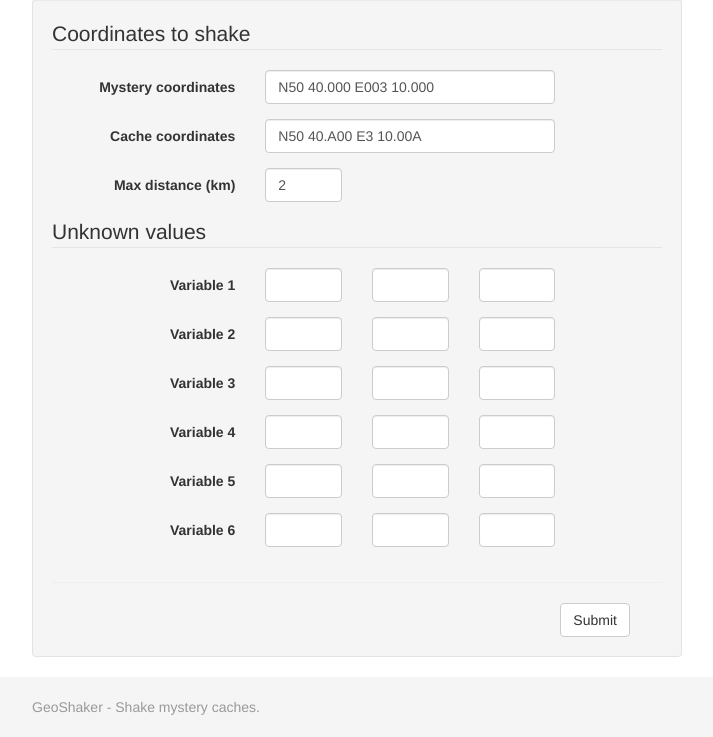
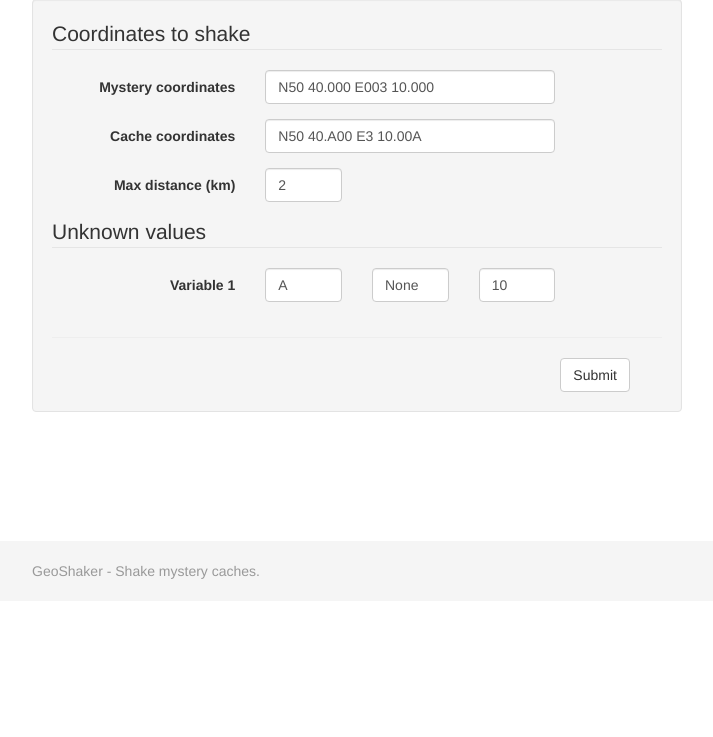
Before and after one commit to driquet/geoshaker, a Flask app: page / in a window 1280 px wide. Shown: the part 199-936 px from the top of the page, without its empty margins (283-996 px from the left). After the commit the page ends 778 px from the top, so only its background shows below. Run offline with Flask 2, Linux system fonts and the light colour scheme.

Commit message:
Templating (unkown forms : default value or existing value)

```diff
--- a/geoshake/frontend/forms.py
+++ b/geoshake/frontend/forms.py
@@ -75,6 +75,9 @@
         validators.NumberRange(min=1, message="Must be greater or equal to %(min)d."),
     ], default=2)
 
+    # Unknowns / Variables
+    variables = FieldList(FormField(UnknownForm), [validators.required()], min_entries=1, max_entries=6)
+
 
 if __name__ == '__main__':
     coord = "N50 40.A00 E3 10.00A"
--- a/geoshake/frontend/templates/forms.html
+++ b/geoshake/frontend/templates/forms.html
@@ -21,13 +21,16 @@
     <div class="form-group">
         <label for="{{ field.symbol.id }}" class="col-sm-4 control-label">Variable {{ idx }}</label>
         <div class="col-sm-2 {% if 'symbol' in field.errors %}has-error{% endif %}">
-            <input type="text" name="{{ field.symbol.id }}" id="{{ field.symbol.id }}" class="form-control">
+            <input type="text" name="{{ field.symbol.id }}" id="{{ field.symbol.id }}" class="form-control"
+            value="{% if field.symbol.data %}{{ field.symbol.data }}{% else %}{{ field.default}}{% endif %}">
         </div>
         <div class="col-sm-2 {% if 'min_val' in field.errors %}has-error{% endif %}">
-            <input type="text" name="{{ field.min_val.id }}" id="{{ field.min_val.id }}" class="form-control">
+            <input type="text" name="{{ field.min_val.id }}" id="{{ field.min_val.id }}" class="form-control"
+            value="{% if field.min_val.data %}{{ field.min_val.data }}{% else %}{{ field.default}}{% endif %}">
         </div>
         <div class="col-sm-2 {% if 'max_val' in field.errors %}has-error{% endif %}">
-            <input type="text" name="{{ field.max_val.id }}" id="{{ field.max_val.id }}" class="form-control">
+            <input type="text" name="{{ field.max_val.id }}" id="{{ field.max_val.id }}" class="form-control"
+            value="{% if field.max_val.data %}{{ field.max_val.data }}{% else %}{{ field.default}}{% endif %}">
         </div>
 
     </div>
--- a/geoshake/frontend/templates/home.html
+++ b/geoshake/frontend/templates/home.html
@@ -24,7 +24,7 @@
 
         <fieldset>
             <legend>Unknown values</legend>
-            {% for var in variables %}
+            {% for var in form.variables %}
                 {{ m.form_variable(var, loop.index) }}
             {% endfor %}
         </fieldset>
--- a/geoshake/frontend/views.py
+++ b/geoshake/frontend/views.py
@@ -6,10 +6,9 @@
 @app.route('/', methods=['GET', 'POST'])
 def hello_world():
     form = forms.ShakerForm(request.form)
-    variables = [forms.UnknownForm(request.form)] * 6
     if request.method == 'POST' and form.validate():
         print 'validate !'
-    return render_template('home.html', form=form, variables=variables)
+    return render_template('home.html', form=form)
 
 @app.route('/static_files/<path:filename>')
 def static_files(filename):
```
